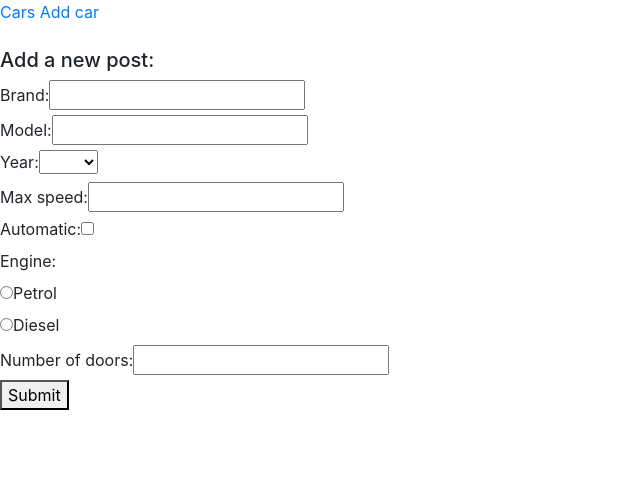
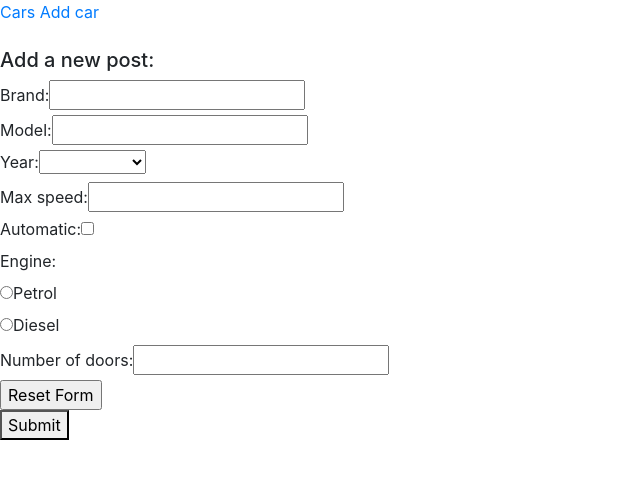
Before and after one commit to Keringer91/cars-app, a Vue app: page /add in a window 1280 px wide. Shown: the top 478 px of the page, without its empty margins (0-640 px from the left). Built offline with nearby package versions, Linux system fonts and the light colour scheme.

Commit message:
Zadatak 4: Reset form feature added

```diff
--- a/src/components/AddCar.vue
+++ b/src/components/AddCar.vue
@@ -8,6 +8,7 @@
                 <input v-model = "car.model" type="text" id="model"><br>
                 <label>Year:</label>
                 <select v-model = "car.year">
+                    <option disabled value="">Select year</option>
                     <option value="1990">1990</option>
                     <option value="2019">2019</option>
                 </select><br>
@@ -24,7 +25,8 @@
                 <br>
                 <label>Number of doors:</label>
                 <input v-model.number = "car.numberOfDoors" type="number"><br>
-      <button @click="addNewCar" type="submit">Submit</button>
+                <input type="button" value="Reset Form" onClick="this.form.reset()"/><br>
+                <button @click="addNewCar" type="submit">Submit</button>
     </form>
   </div>
 </template>
```
